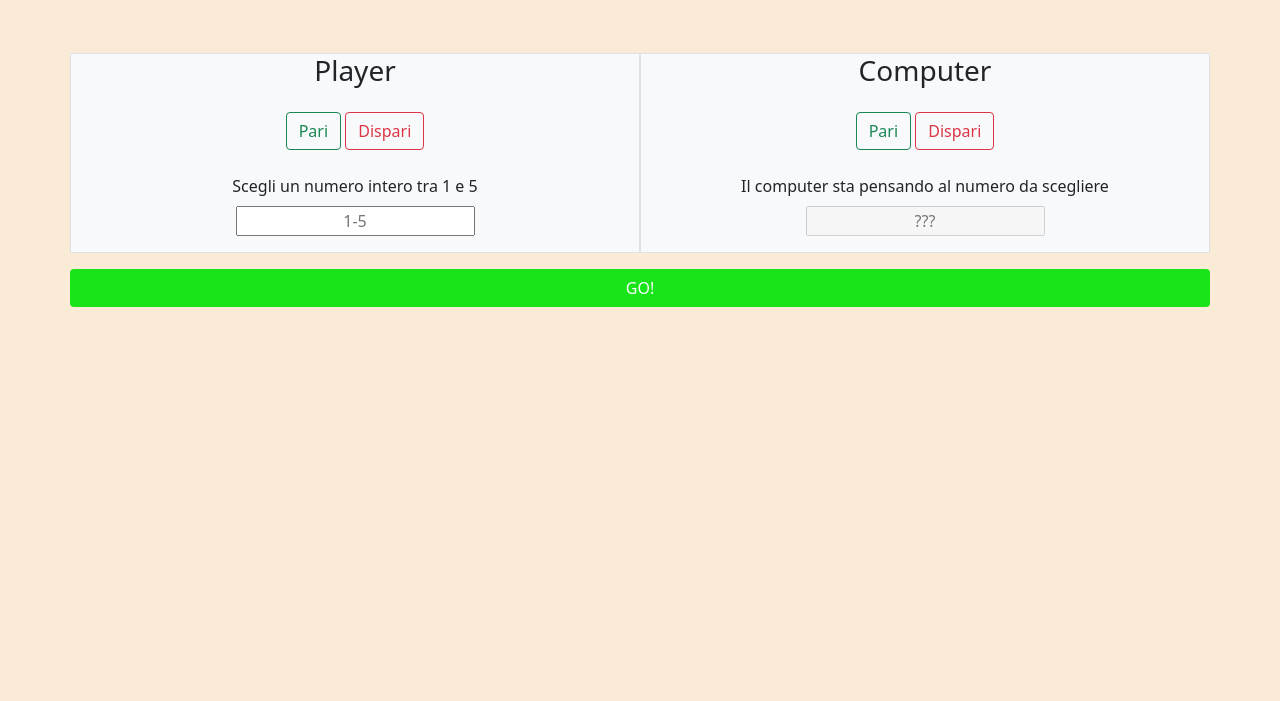
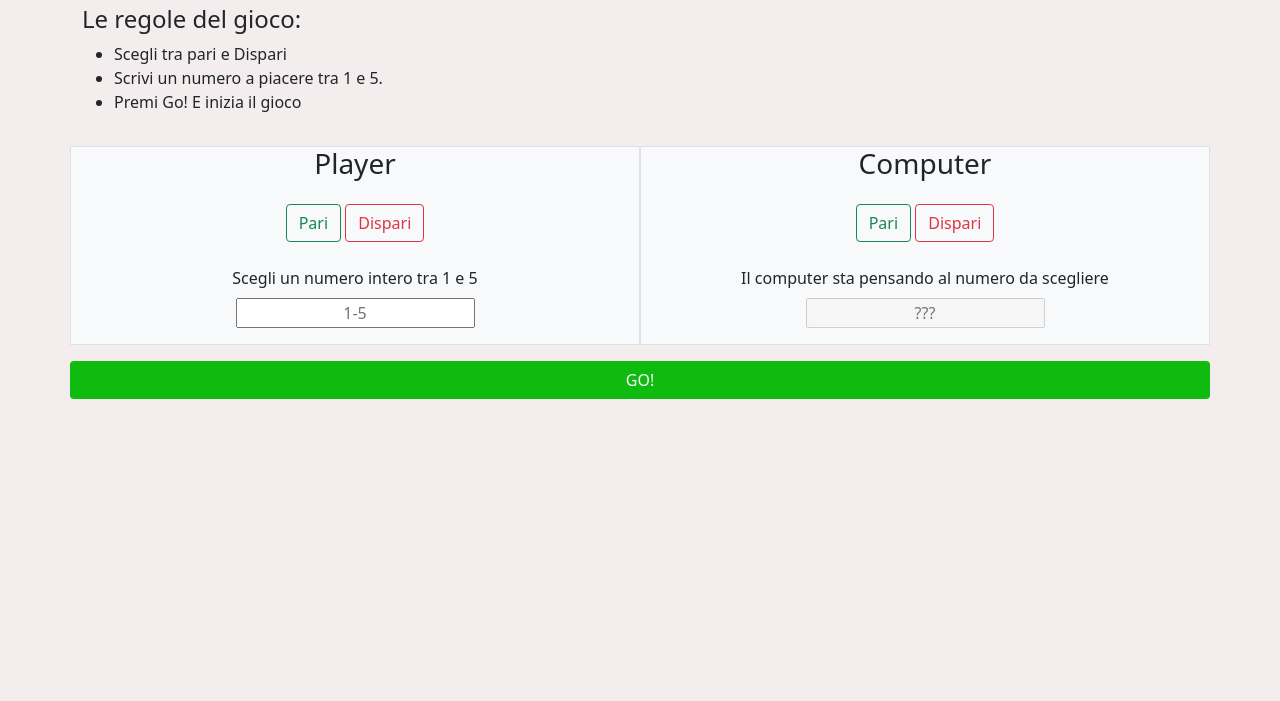
Before and after one commit to NuvoloniM/js-paliedispari, a plain HTML site: page es2/index.html in a window 1280 px wide. Shown: the part 99-800 px from the top of the page. Drawn offline with nearby package versions, Linux system fonts and the light colour scheme.

Commit message:
Fine esercizio

```diff
--- a/es2/bonus.js
+++ b/es2/bonus.js
@@ -69,7 +69,7 @@ function check() {
             console.log(userChoice);
 
             //estraggo comp number
-            let compNumber= randomInt(5);
+            let compNumber= randomInt(1,5);
             document.getElementById('comp_numb').innerHTML = `${compNumber}`;
 
             //sommo i due numeri
@@ -108,8 +108,8 @@ function reload() {
 //funzione per scegliere un numero tra min e max
 
 let x = 0;
-function randomInt(max) {
-    x = Math.ceil(Math.random()*max);
+function randomInt(min,max) {
+    x = Math.floor(Math.random()*max + min);
     console.log(x);
     return x;
 }
@@ -125,5 +125,5 @@ function isEven(x) {
 
 //eliminare numero scelto che rimane in input
 function svuota(x) {
-    document.getElementById(x).value = "";
-  }
+    return document.getElementById(x).value = "";
+}
--- a/es2/index.html
+++ b/es2/index.html
@@ -13,7 +13,15 @@
         <h1 class="text-center py-4">The Boolean Game: Dice Edition</h1>
     </div>
     <div class="container">
-        <div class="row text-center py-5">
+        <div>
+            <h4>Le regole del gioco:</h4>
+            <ul>
+                <li>Scegli tra pari e Dispari</li>
+                <li>Scrivi un numero a piacere tra 1 e 5.</li>
+                <li>Premi Go! E inizia il gioco</li>
+            </ul>
+        </div>
+        <div class="row text-center py-3">
             <div class="col-6 border bg-light">
                 <h3>Player</h3>
                 <div class="py-3">
--- a/es2/style.css
+++ b/es2/style.css
@@ -1,10 +1,10 @@
 body {
-  background-color: antiquewhite;
+  background-color: rgb(244, 237, 237);
 }
 
 .bg_green,
 .btn_green {
-  background-color: rgb(25, 228, 25);
+  background-color: rgb(15, 187, 15);
   color: #fff;
 }
 
```
